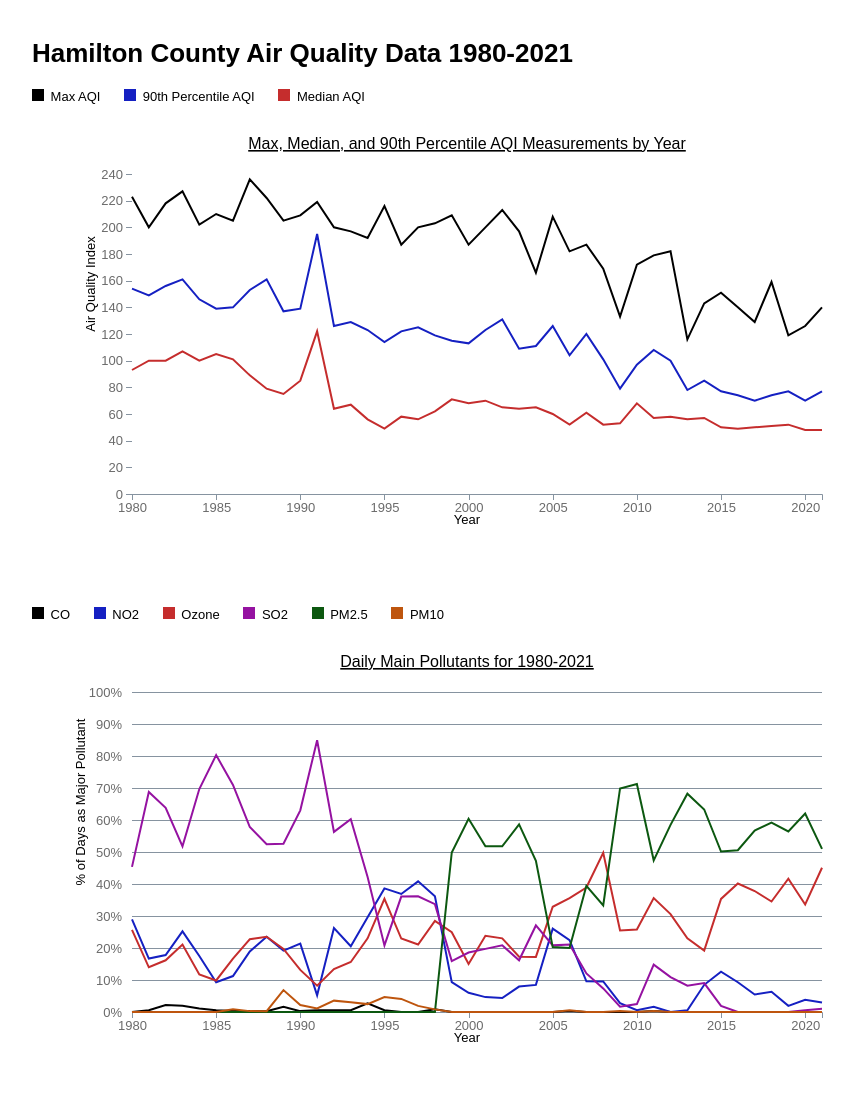
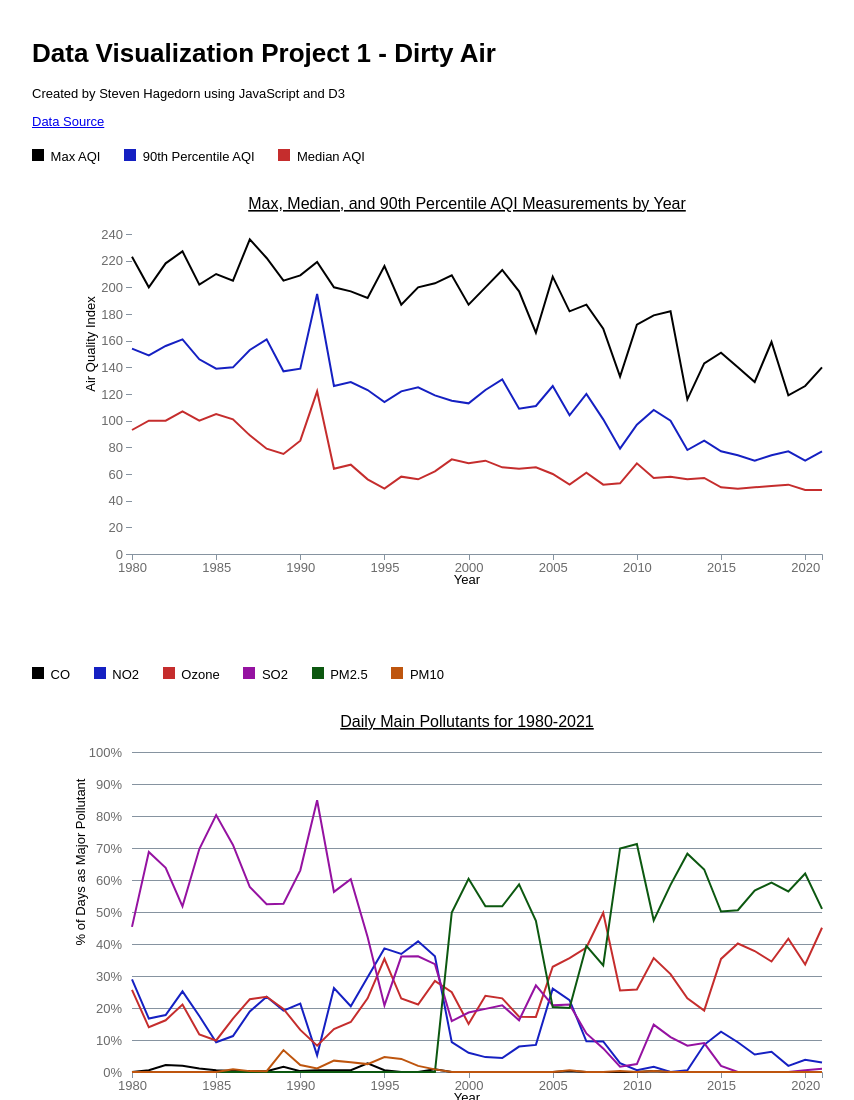
Before and after one commit to hagedosd/VisProject1, a plain HTML site: page index.html in a window 1280 px wide. Shown: the top 1100 px of the page, without its empty margins (6-860 px from the left). Drawn offline with nearby package versions, Linux system fonts and the light colour scheme.

Commit message:
Added name and data source.

```diff
--- a/index.html
+++ b/index.html
@@ -8,7 +8,9 @@
 </head>
 <body>
     <!-- Add HTML content, SVG drawing area, ... -->
-    <h1>Hamilton County Air Quality Data 1980-2021</h1>
+    <h1>Data Visualization Project 1 - Dirty Air</h1>
+    <p>Created by Steven Hagedorn using JavaScript and D3</p>
+    <a href="https://www.epa.gov/outdoor-air-quality-data/how-do-i-cite-data-and-graphics-obtained-airdata-website">Data Source</a>
 
     <ul class="legend">
         <li class="legend-btn" category="black"><span class="legend-symbol"></span> Max AQI</li>
```
